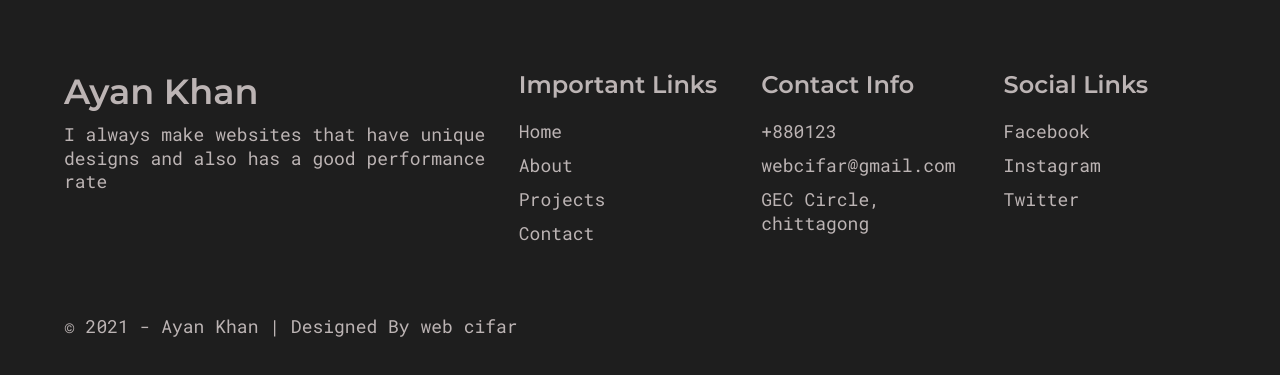
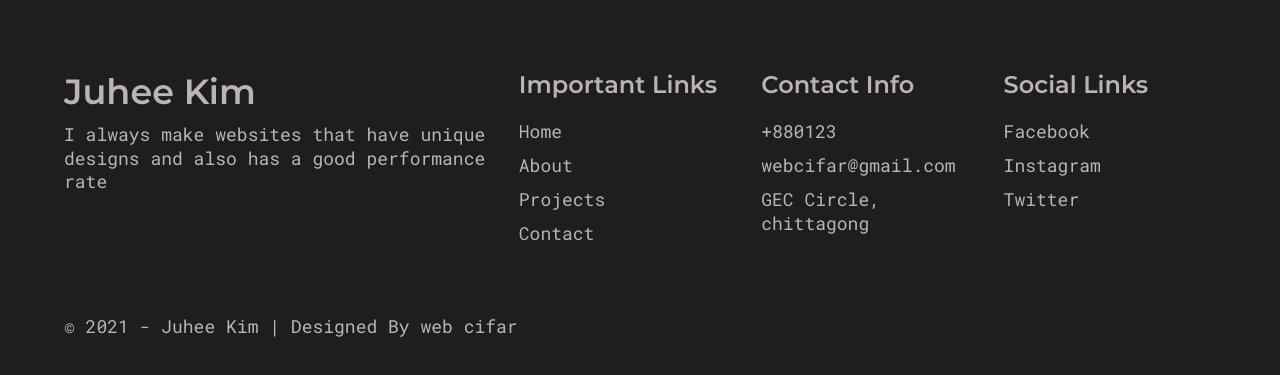
Before and after one commit to treatme030/react-portfolio, a React (Create React App) app: page / in a window 1280 px wide. Shown: the part 4415-4790 px from the top of the page. Built offline with nearby package versions, Linux system fonts and the light colour scheme; a web font is replaced by a local one.

Commit message:
이름 부분 변경

```diff
--- a/src/components/Footer.js
+++ b/src/components/Footer.js
@@ -57,7 +57,7 @@ const Footer = () => {
         <FooterStyles>
             <div className="container">
                 <div className="footer__col1">
-                    <h1 className="footer__col1__title">Ayan Khan</h1>
+                    <h1 className="footer__col1__title">Juhee Kim</h1>
                     <PText>
                         I always make websites that have unique
                         designs and also has a good
@@ -131,7 +131,7 @@ const Footer = () => {
             </div>
             <div className="copyright">
                 <div className="container">
-                    <PText>&#169; 2021 - Ayan Khan | Designed By web cifar</PText>
+                    <PText>&#169; 2021 - Juhee Kim | Designed By web cifar</PText>
                 </div>
             </div>
         </FooterStyles>
```
